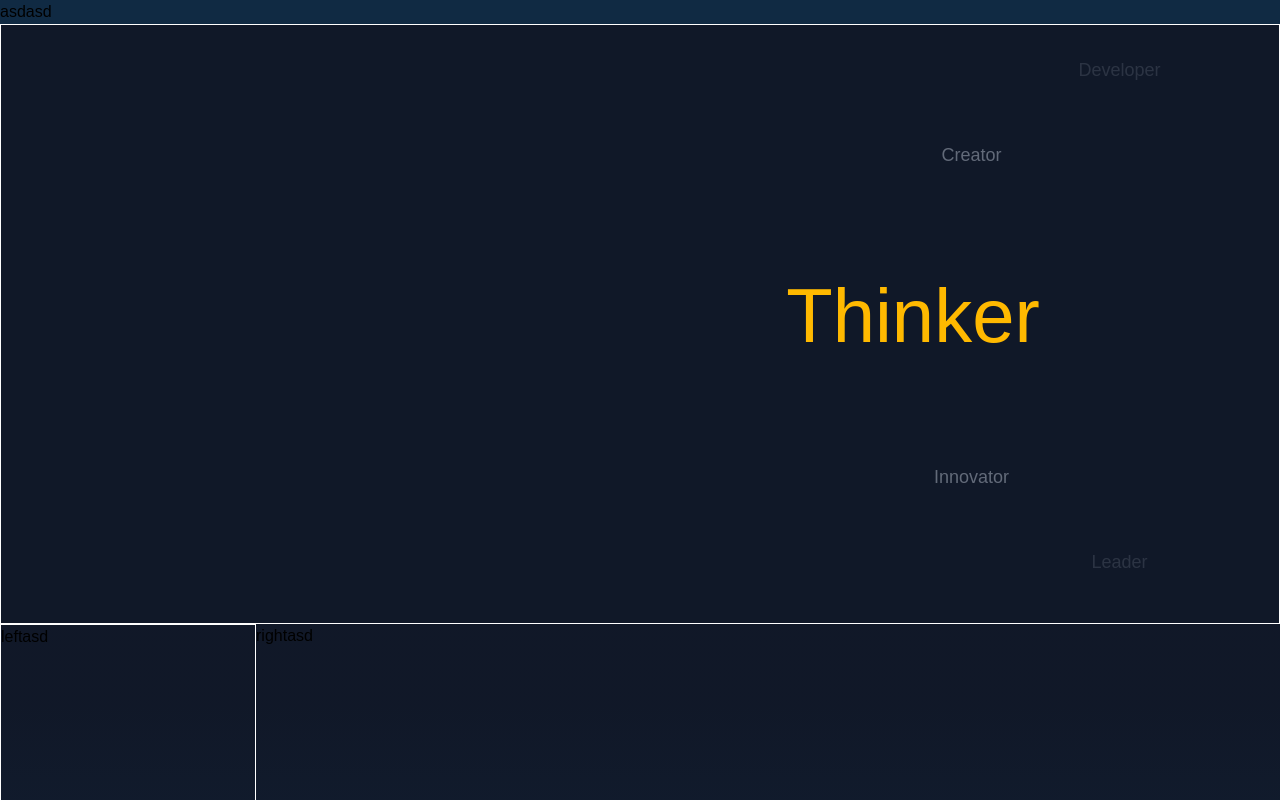
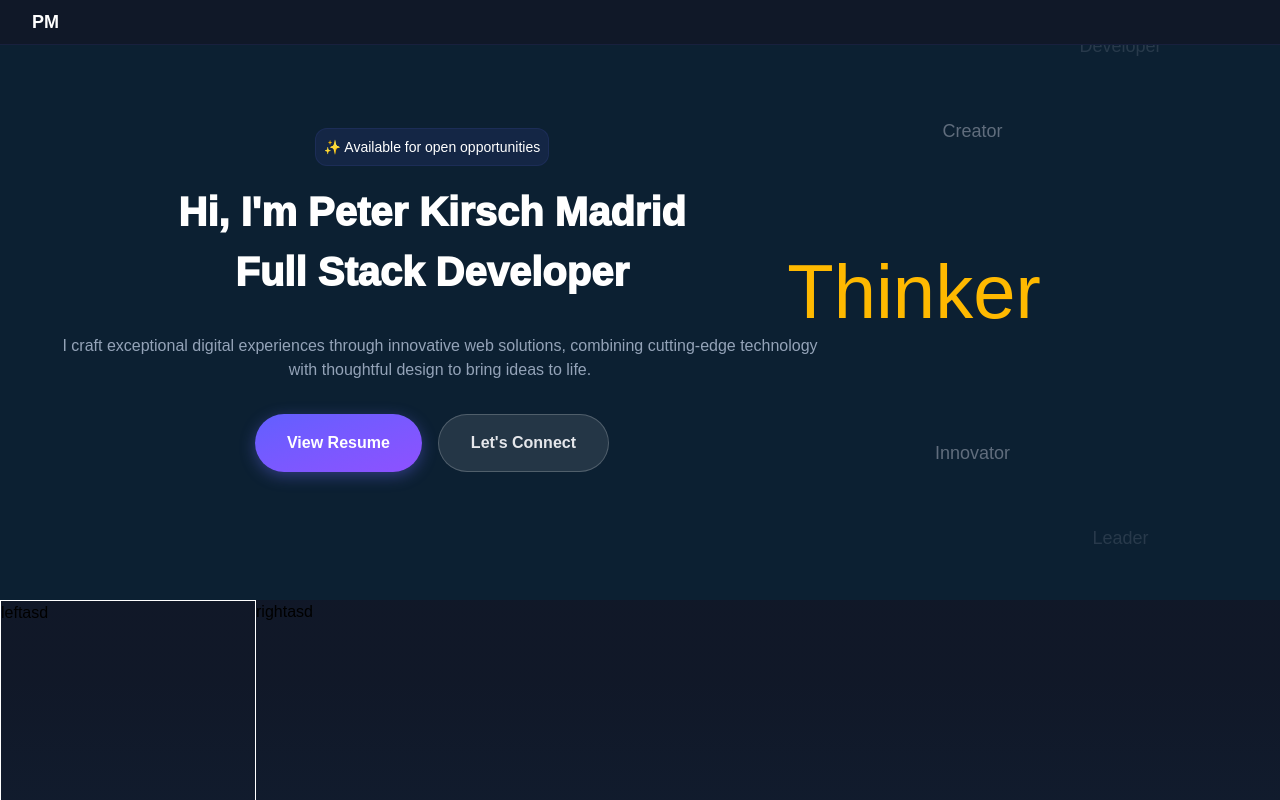
Before and after one commit to PeterDMadrid/Portfolio, a Next.js app: page / in a window 1280 px wide. Shown: the top 800 px of the page. Built offline with nearby package versions, Linux system fonts and the light colour scheme.

Commit message:
Added ux to introduction text and buttons

```diff
--- a/src/app/globals.css
+++ b/src/app/globals.css
@@ -4,7 +4,27 @@
   display: none;
 }
 
+.myColor {
+  background-color: #0c2033;
+}
+
 body {
-    background-color: #102A43;
-    font-family: Arial, Helvetica, sans-serif;
+  background-color: #0c2032;
+  font-family: Arial, Helvetica, sans-serif;
 }
+
+.slideInUp {
+  animation: slideInUp 0.8s ease-out 0.6s both;
+}
+
+@keyframes slideInUp {
+  from {
+    opacity: 0;
+    transform: translateY(30px);
+  }
+
+  to {
+    opacity: 1;
+    transform: translateY(0);
+  }
+}
--- a/src/app/layout.tsx
+++ b/src/app/layout.tsx
@@ -1,6 +1,7 @@
 import type { Metadata } from "next";
 import { Geist, Geist_Mono } from "next/font/google";
 import "./globals.css";
+import Header from "@/components/Header";
 
 export const metadata: Metadata = {
   title: "Create Next App",
@@ -18,6 +19,7 @@ export default function RootLayout({
         className=""
 
       >
+        <Header />
         {children}
       </body>
     </html>
--- a/src/app/page.tsx
+++ b/src/app/page.tsx
@@ -1,5 +1,6 @@
 "use client";
 
+import Introduction from "@/components/Introduction";
 import { useState, useEffect } from "react";
 
 export default function Home() {
@@ -44,21 +45,10 @@ export default function Home() {
 
   return (
     <div>
-      <header>
-        asdasd
-      </header>
-      <div className="border border-white flex justify-end items-center bg-gray-900 px-4 overflow-hidden pb-4 h-[300px] sm:h-[400px] lg:h-[600px]">
-        {/* <div className="border border-white text-white h-full">
-          div 1
-        </div>
+      <div className="flex justify-between items-center px-4 overflow-hidden pb-4 h-[600px] sm:h-[400px] lg:h-[600px]">
+        <Introduction />
 
-        <div className="flex mr-4 lg:mr-44 border-white border">
-          <div className="text-gray-50 text-3xl sm:text-5xl lg:text-[76px] mr-4 sm:mr-8 shrink-0">
-            I'm a
-          </div>
-        </div> */}
         <div className="flex items-center w-[10px] h-[10px] relative">
-          {/* gpt my question is above's h-creen */}
           {/* Circle container */}
           <div className="absolute right-[-100px] w-[250px] h-[250px] sm:w-[350px] sm:h-[350px] lg:w-[400px] lg:h-[400px] flex items-center justify-center overflow-visible">
             {skills.map((skill, index) => {
@@ -94,6 +84,7 @@ export default function Home() {
           </div>
         </div>
       </div>
+      {/* This is the 2nd section but div */}
       <div className="flex min-h-screen bg-gradient-to-b from-gray-900 from-10% to-[#102A43] to-90%">
         <div className="w-[20%] border border-white">
           leftasd
--- /dev/null
+++ b/src/components/Header.tsx
@@ -0,0 +1,31 @@
+"use client"
+
+import { useEffect, useState } from "react";
+
+export default function Header() {
+    const [scrolled, setScrolled] = useState(false);
+
+    useEffect(() => {
+        const handleScroll = () => {
+            setScrolled(window.scrollY > 10)
+        }
+        window.addEventListener("scroll", handleScroll);
+        return () => window.removeEventListener("scroll", handleScroll);
+    }, [])
+
+    return (
+        <header>
+            <nav
+                className={`
+      fixed top-0 w-full px-8
+      z-[1000] transition-all duration-100 ease-in-out
+      ${scrolled
+                        ? "bg-transparent backdrop-blur-0 shadow-none py-2"
+                        : "bg-gray-900 backdrop-blur-[50px] py-2 border-b border-[#6366f1]/10"}
+    `}
+            >
+                <div className="text-white font-bold text-lg">PM</div>
+            </nav>
+        </header>
+    )
+}
--- /dev/null
+++ b/src/components/Introduction.tsx
@@ -0,0 +1,20 @@
+export default function Introduction() {
+    return (
+        <div className="flex flex-col justify-center items-center ml-4 text-white h-full w-[28vh] lg:w-[100vh] md:w-[60vh] sm:w-[40vh]">
+            <div className="mt-12 mb-4 lg:m-4 lg:m-4 md:m-4 p-2 text-sm rounded-xl bg-[#6366f11A] border border-[#6366f119]" style={{ animation: "slideInUp 0.8s ease-out 0.2s both" }}>✨ Available for open opportunities</div>
+            <div className="lg:text-center mb-4 text-[clamp(1.5rem,4vw,2.5rem)] font-[1000]" style={{ animation: "slideInUp 0.8s ease-out 0.4s both" }}>Hi, I'm Peter Kirsch Madrid <br /> Full Stack Developer</div>
+            <div className="lg:text-center pr-8 lg:pr-0 md:pr-0 mb-4 lg:p-4 text-[#94a3b8]" style={{ animation: "slideInUp 0.8s ease-out 0.6s both" }}>I craft exceptional digital experiences through innovative web solutions, combining cutting-edge technology with thoughtful design to bring ideas to life.</div>
+            <div className="flex flex-wrap gap-4" style={{ animation: "slideInUp 0.8s ease-out 0.8s both" }}>
+                <div className="px-8 py-4 rounded-full font-semibold inline-flex items-center gap-2 cursor-pointer
+           transition-all duration-300 relative overflow-hidden
+           bg-gradient-to-br from-indigo-500 to-violet-500 text-white
+           shadow-[0_4px_15px_rgba(99,102,241,0.4)]
+           hover:-translate-y-[3px] hover:shadow-[0_8px_25px_rgba(99,102,241,0.6)]">View Resume</div>
+                <a href="https://www.linkedin.com/in/peter-madrid-99752223b" className="px-8 py-4 rounded-full font-semibold inline-flex items-center gap-2 cursor-pointer
+           transition-all duration-300 relative overflow-hidden
+           bg-white/10 text-gray-200 border border-white/20 backdrop-blur-md
+           hover:bg-white/15 hover:-translate-y-[3px]">Let's Connect</a>
+            </div>
+        </div>
+    )
+}
```
